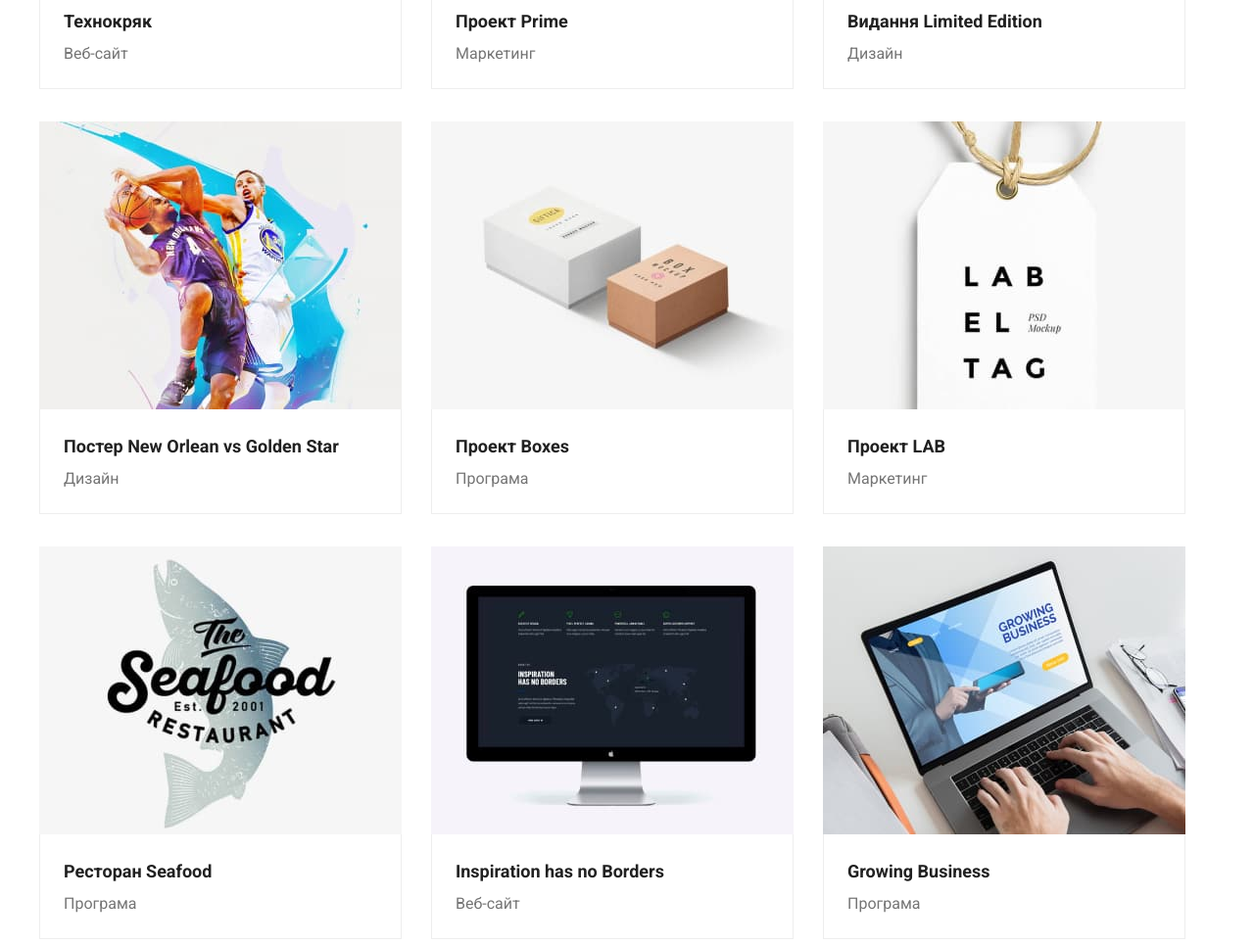
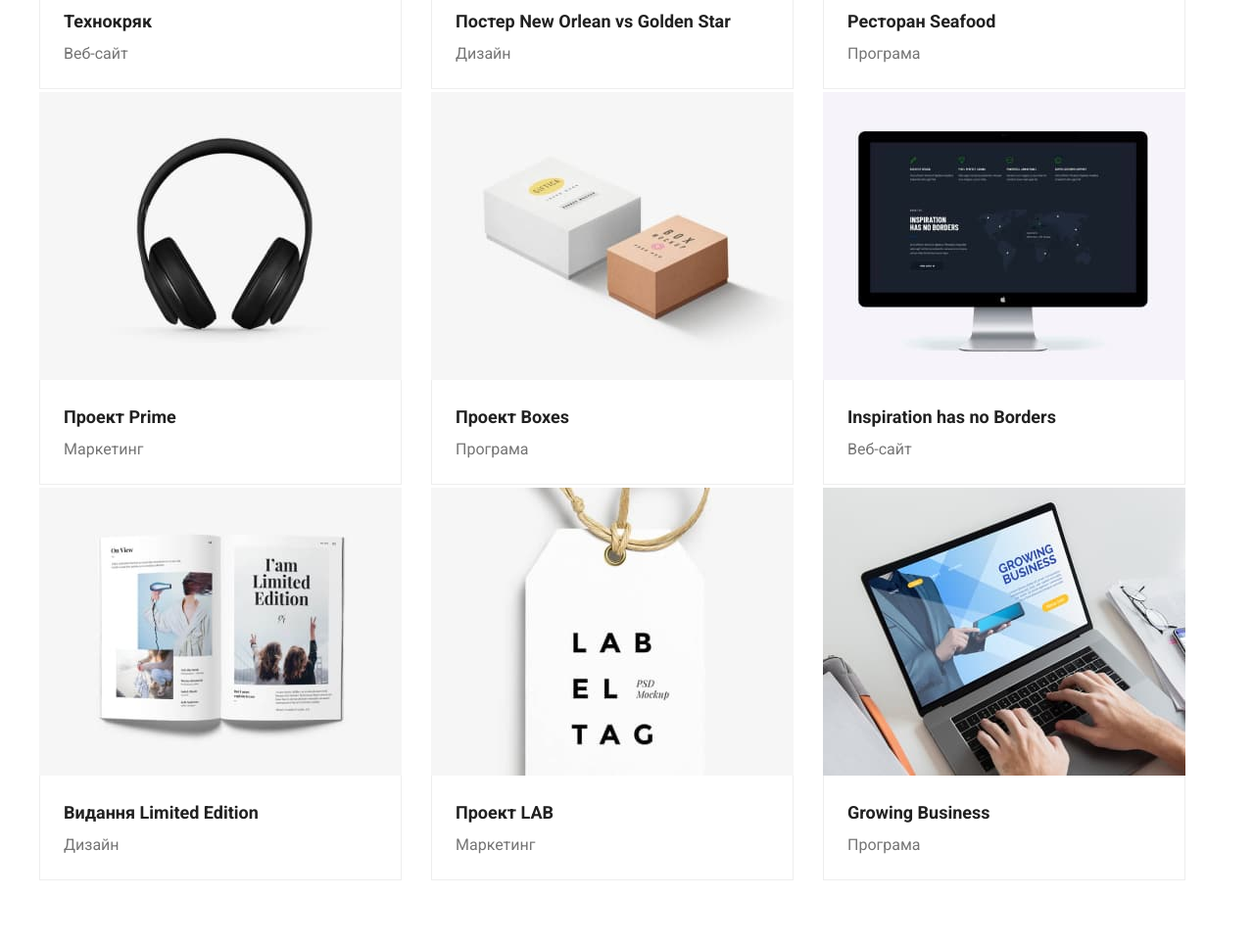
Before and after one commit to Neizvesnoy/hw-3, a plain HTML site: page portfolio.html in a window 1280 px wide. Shown: the part 578-1543 px from the top of the page at 98% size. Drawn offline with Linux system fonts and the light colour scheme.

Commit message:
Update portfolio.html

```diff
--- a/portfolio.html
+++ b/portfolio.html
@@ -73,18 +73,46 @@
         <div class="container">
           <h2 class="completedworks_title">Виконані роботи</h2>
           <ul class="completedworks_list">
-            <li class="completedworks_item margin">
+            <li class="completedworks_item">
               <img class="completedworks_foto" height="294" width="370" src="image/tehnopark.jpg" alt="Технокряк"/>
               <div class="completedworks_desk">
                 <h3 class="completedworks_subtitle">Технокряк</h3>
                 <p class="completedworks_text">Веб-сайт</p>
               </div>
             </li>
-            <li class="completedworks_item margin">
+            <li class="completedworks_item">
+              <img class="completedworks_foto" height="294" width="370" src="image/poster.jpg" alt="Постер New Orlean vs Golden Star"/>
+              <div class="completedworks_desk">
+                <h3 class="completedworks_subtitle">Постер New Orlean vs Golden Star</h3>
+                <p class="completedworks_text">Дизайн</p>
+              </div>
+            </li>
+            <li class="completedworks_item">
+              <img class="completedworks_foto" height="294" width="370" src="image/restoran.jpg" alt="Ресторан Seafood"/>
+              <div class="completedworks_desk">
+                <h3 class="completedworks_subtitle">Ресторан Seafood</h3>
+                <p class="completedworks_text">Програма</p>
+              </div>
+            </li>
+            <li class="completedworks_item">
               <img class="completedworks_foto" height="294" width="370" src="image/prime.jpg" alt="Проект Prime"/>
               <div class="completedworks_desk">
                 <h3 class="completedworks_subtitle">Проект Prime</h3>
                 <p class="completedworks_text">Маркетинг</p>
+              </div>
+            </li>
+            <li class="completedworks_item">
+              <img class="completedworks_foto" height="294" width="370" src="image/boxes.jpg" alt="Проект Boxes"/>
+              <div class="completedworks_desk">
+                <h3 class="completedworks_subtitle">Проект Boxes</h3>
+                <p class="completedworks_text">Програма</p>
+              </div>
+            </li>
+            <li class="completedworks_item">
+              <img class="completedworks_foto" height="294" width="370" src="image/borders.jpg" alt="Inspiration has no Borders"/>
+              <div class="completedworks_desk">
+                <h3 class="completedworks_subtitle">Inspiration has no Borders</h3>
+                <p class="completedworks_text">Веб-сайт</p>
               </div>
             </li>
             <li class="completedworks_item">
@@ -94,39 +122,11 @@
                 <p class="completedworks_text">Дизайн</p>
               </div>
             </li>
-            <li class="completedworks_item margin">
-              <img class="completedworks_foto" height="294" width="370" src="image/poster.jpg" alt="Постер New Orlean vs Golden Star"/>
-              <div class="completedworks_desk">
-                <h3 class="completedworks_subtitle">Постер New Orlean vs Golden Star</h3>
-                <p class="completedworks_text">Дизайн</p>
-              </div>
-            </li>
-            <li class="completedworks_item margin">
-              <img class="completedworks_foto" height="294" width="370" src="image/boxes.jpg" alt="Проект Boxes"/>
-              <div class="completedworks_desk">
-                <h3 class="completedworks_subtitle">Проект Boxes</h3>
-                <p class="completedworks_text">Програма</p>
-              </div>
-            </li>
             <li class="completedworks_item">
               <img class="completedworks_foto" height="294" width="370" src="image/lab.jpg" alt="Проект LAB"/>
               <div class="completedworks_desk">
                 <h3 class="completedworks_subtitle">Проект LAB</h3>
                 <p class="completedworks_text">Маркетинг</p>
-              </div>
-            </li>
-            <li class="completedworks_item margin">
-              <img class="completedworks_foto" height="294" width="370" src="image/restoran.jpg" alt="Ресторан Seafood"/>
-              <div class="completedworks_desk">
-                <h3 class="completedworks_subtitle">Ресторан Seafood</h3>
-                <p class="completedworks_text">Програма</p>
-              </div>
-            </li>
-            <li class="completedworks_item margin">
-              <img class="completedworks_foto" height="294" width="370" src="image/borders.jpg" alt="Inspiration has no Borders"/>
-              <div class="completedworks_desk">
-                <h3 class="completedworks_subtitle">Inspiration has no Borders</h3>
-                <p class="completedworks_text">Веб-сайт</p>
               </div>
             </li>
             <li class="completedworks_item">
```
